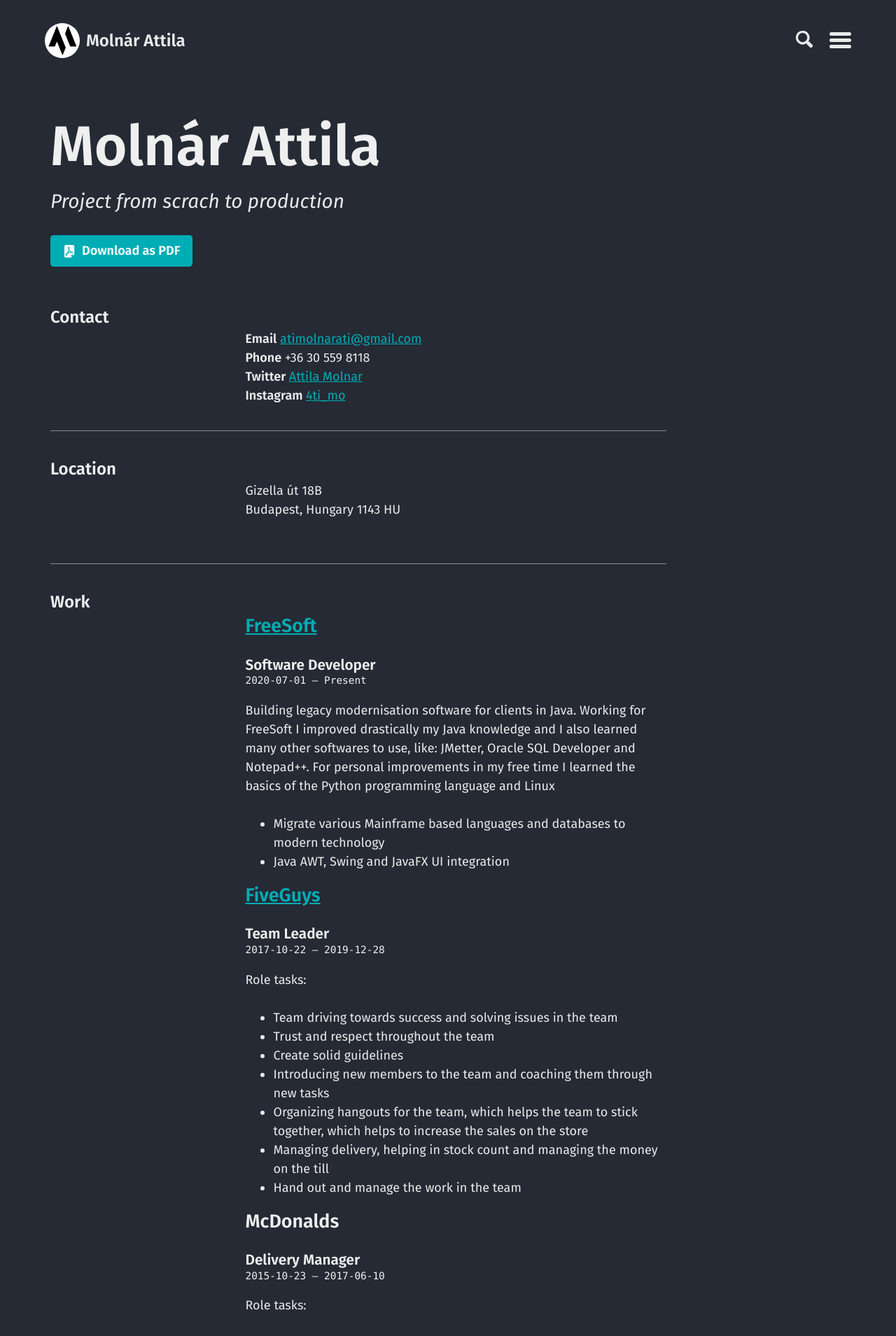
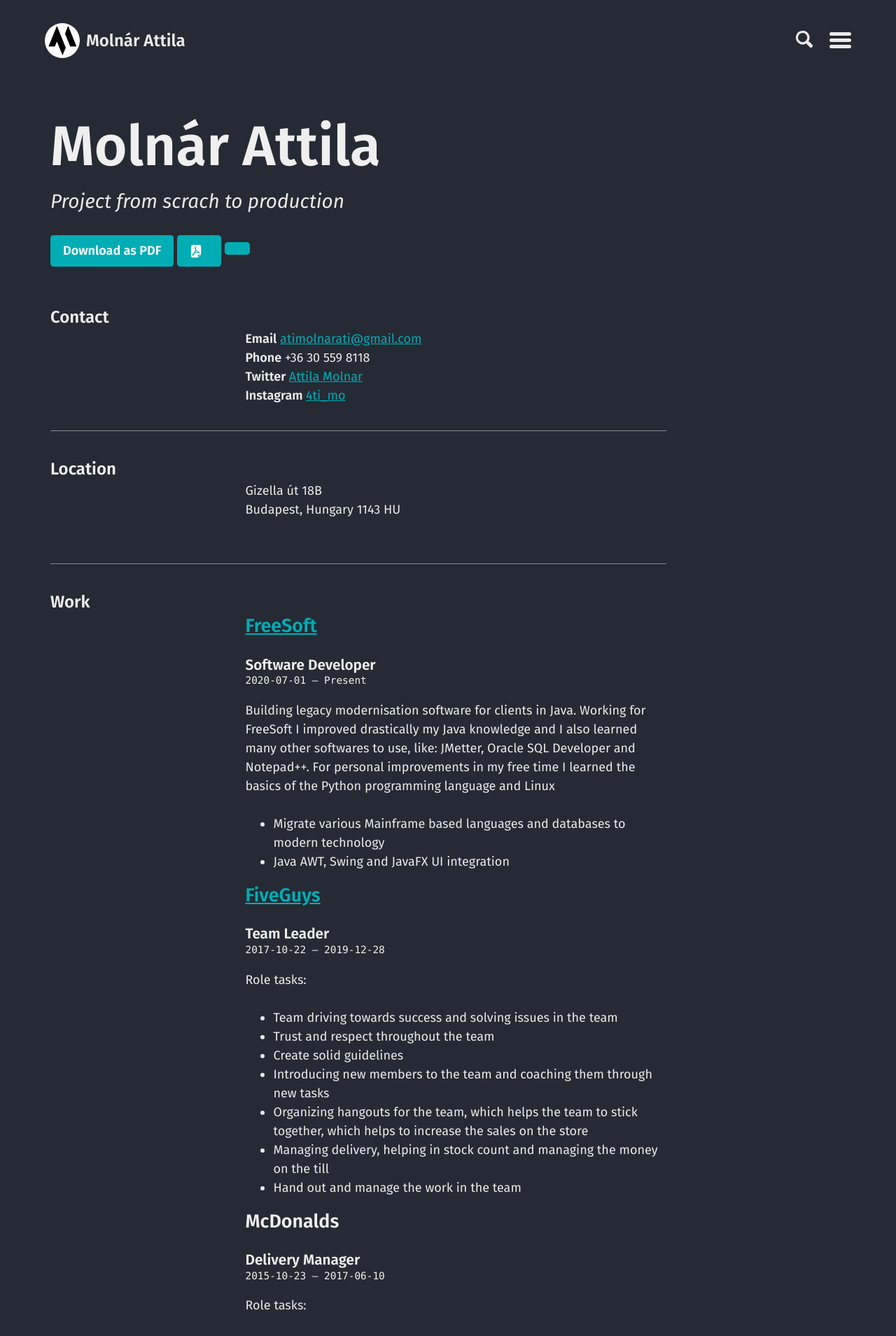
Before and after one commit to Monesz1/personal_portfolio_website, a Jekyll site: the page built from cv.md, in a window 1280 px wide. Shown: the top 1909 px of the page at 70% size. Built offline with Jekyll 4.4.1, drawn with Linux system fonts in a browser that asks for light colours.

Commit message:
Update cv.md

```diff
--- a/cv.md
+++ b/cv.md
@@ -3,6 +3,6 @@
 layout: cv
 actions:
   - label: "Download as PDF"
-    icon: pdf
-    url: "/assets/AttilaMolnárCV2020.pdf"
+  - icon: pdf
+  - url: "/assets/AttilaMolnárCV2020.pdf"
 ---
```
